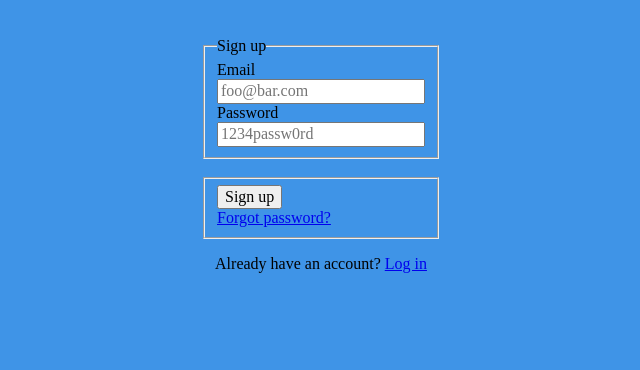
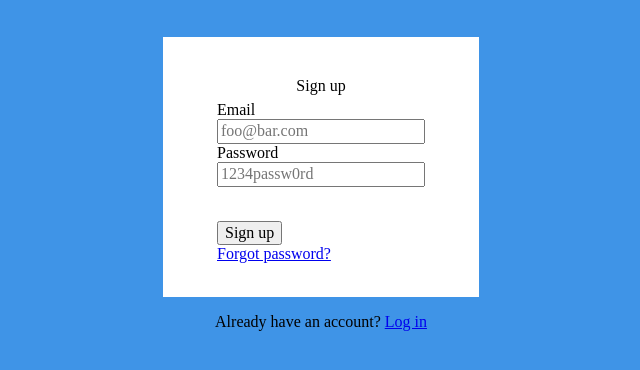
Before and after one commit to mikeyhavoc/analogsea, a plain HTML site: page index.html in a window 1280 px wide. Shown: the part 78-448 px from the top of the page, without its empty margins (319-959 px from the left). Drawn offline with nearby package versions, Linux system fonts and the light colour scheme.

Commit message:
add styles for form to give padding of 2.5em all around but bottom 1.5em and fieldset no border

```diff
--- a/css/main.css
+++ b/css/main.css
@@ -43,3 +43,16 @@ footer {
 /*******END HEADER*******/
 /********MAIN **********/
     /*****FORM*********/
+    form {
+      background-color:#FFFFFF;
+      max-width: 400px;
+      padding:2.5em 2.5em 1.5em;
+
+    }
+    fieldset {
+      border-style:none;
+
+    }
+    legend {
+      text-align: center;
+    }
```
